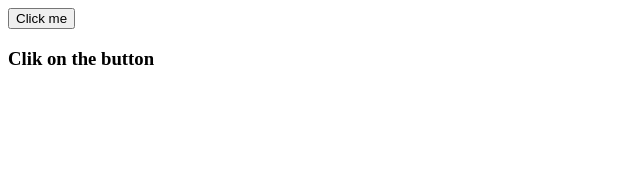
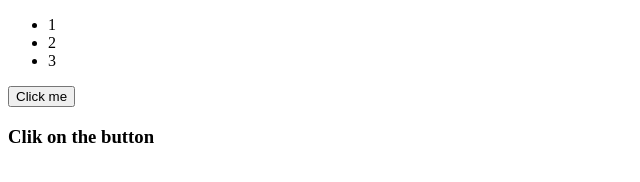
Before and after one commit to MadoSamurai/Cyberpunk, a plain HTML site: page index.html in a window 1280 px wide. Shown: the whole page, without its empty margins (0-640 px from the left). Drawn offline with Linux system fonts and the light colour scheme.

Commit message:
Deploying to gh-pages from @ MadoSamurai/Cyberpunk@e44f0de17d600aad7a4042d9c20fedcb3bfcacf1 🚀

```diff
--- a/index.html
+++ b/index.html
@@ -8,6 +8,15 @@
     <script type="module" crossorigin src="/Cyberpunk/assets/index-B4-hJz2k.js"></script>
   </head>
   <body>
+    <div class="header">
+  <ul>
+    <li>1</li>
+    <li>2</li>
+    <li>3</li>
+  </ul>
+</div>
+
+
     <button class="button">Click me</button>
     <h3 class="hello">Clik on the button</h3>
   </body>
```
